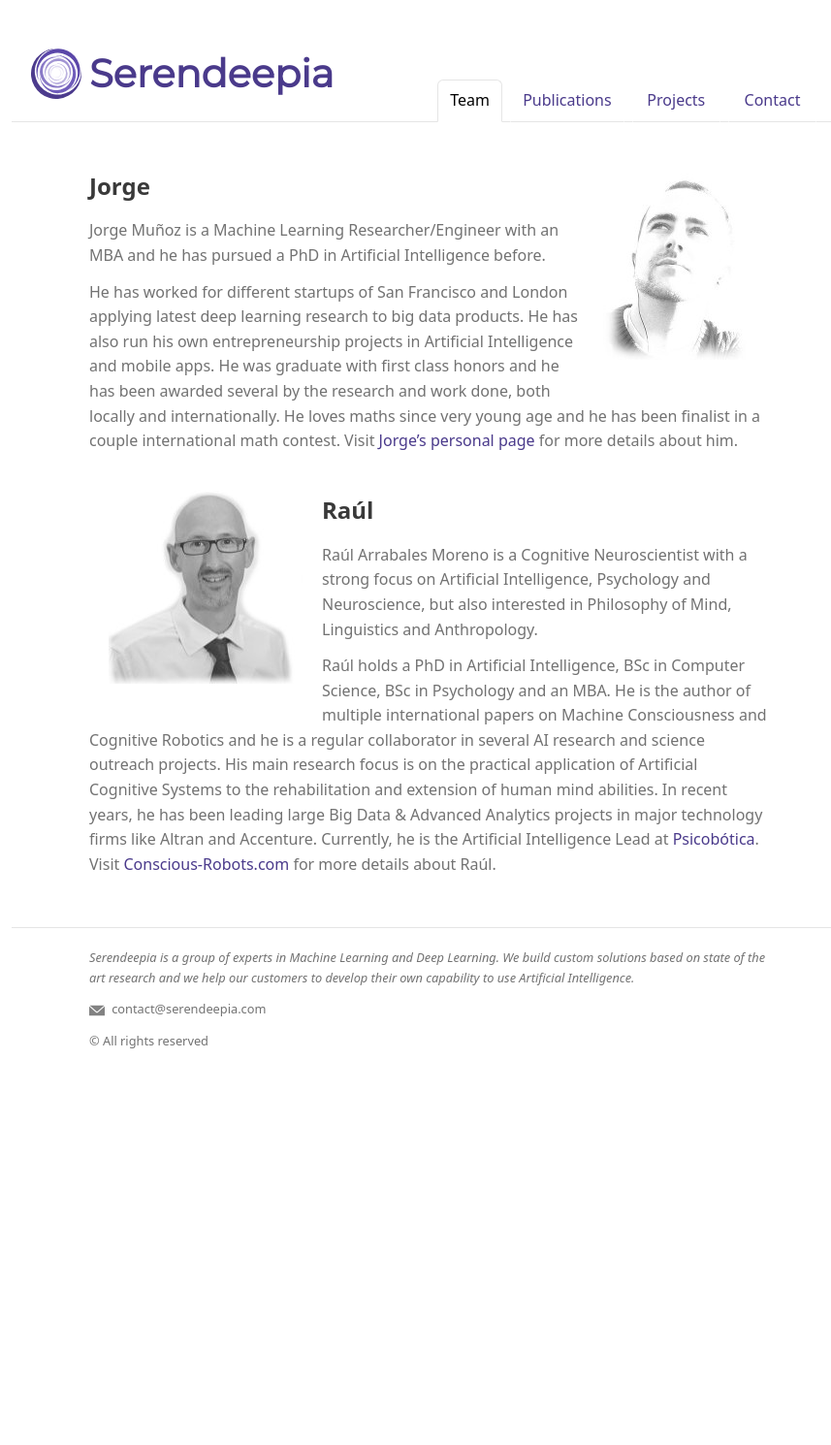
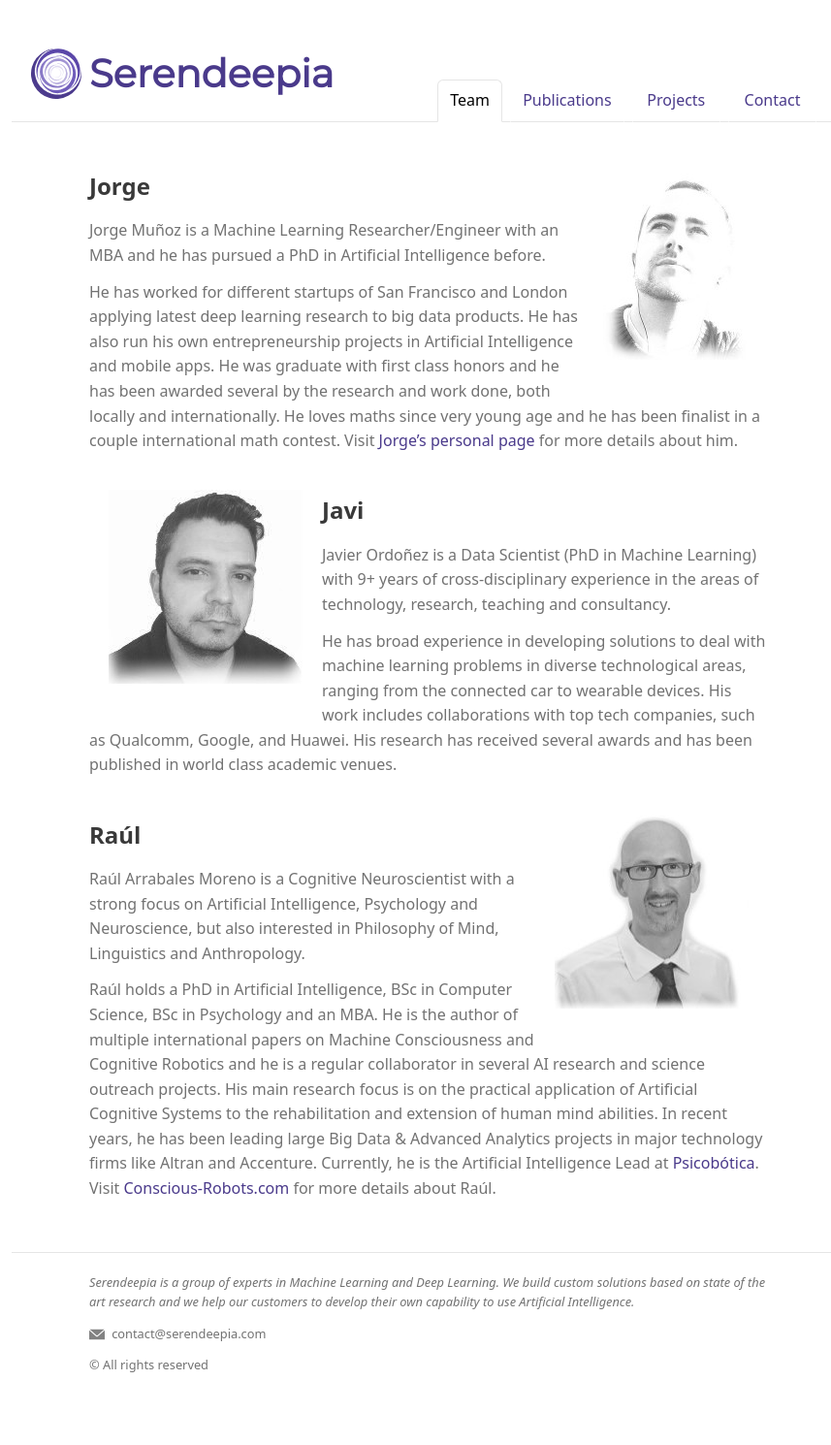
Before and after one commit to serendeepia/serendeepia.github.io, a Jekyll site: the page built from team.md, in a window 1280 px wide. Shown: the whole page at 97% size, without its empty margins (198-1055 px from the left). Built offline with Jekyll 4.4.1, drawn with Linux system fonts in a browser that asks for light colours; a script that is not in the unit is left out; before the commit the page ends 1155 px from its top, so only the background shows below that.

Commit message:
added Javi back to team page

```diff
--- a/team.md
+++ b/team.md
@@ -14,8 +14,8 @@ He has worked for different startups of San Francisco and London applying latest
 
 <div style="clear:both;"></div>
 
-{% comment %}
 <img src="{{ site.url }}/assets/javi.jpg"  class="member" style="float: left;"/>
+
 ## Javi
 
 Javier Ordoñez is a Data Scientist (PhD in Machine Learning) with 9+ years of cross-disciplinary experience in the areas of technology, research, teaching and consultancy.
@@ -23,9 +23,8 @@ Javier Ordoñez is a Data Scientist (PhD in Machine Learning) with 9+ years of c
 He has broad experience in developing solutions to deal with machine learning problems in diverse technological areas, ranging from the connected car to wearable devices. His work includes collaborations with top tech companies, such as Qualcomm, Google, and Huawei. His research has received several awards and has been published in world class academic venues.
 
 <div style="clear:both;"></div>
-{% endcomment %}
 
-<img src="{{ site.url }}/assets/raul.jpg" class="member" style="float: left;"/>
+<img src="{{ site.url }}/assets/raul.jpg" class="member" style="float: right;"/>
 
 ## Raúl
 
```
Also changed, not shown: Gemfile.lock, assets/logo.svg.
